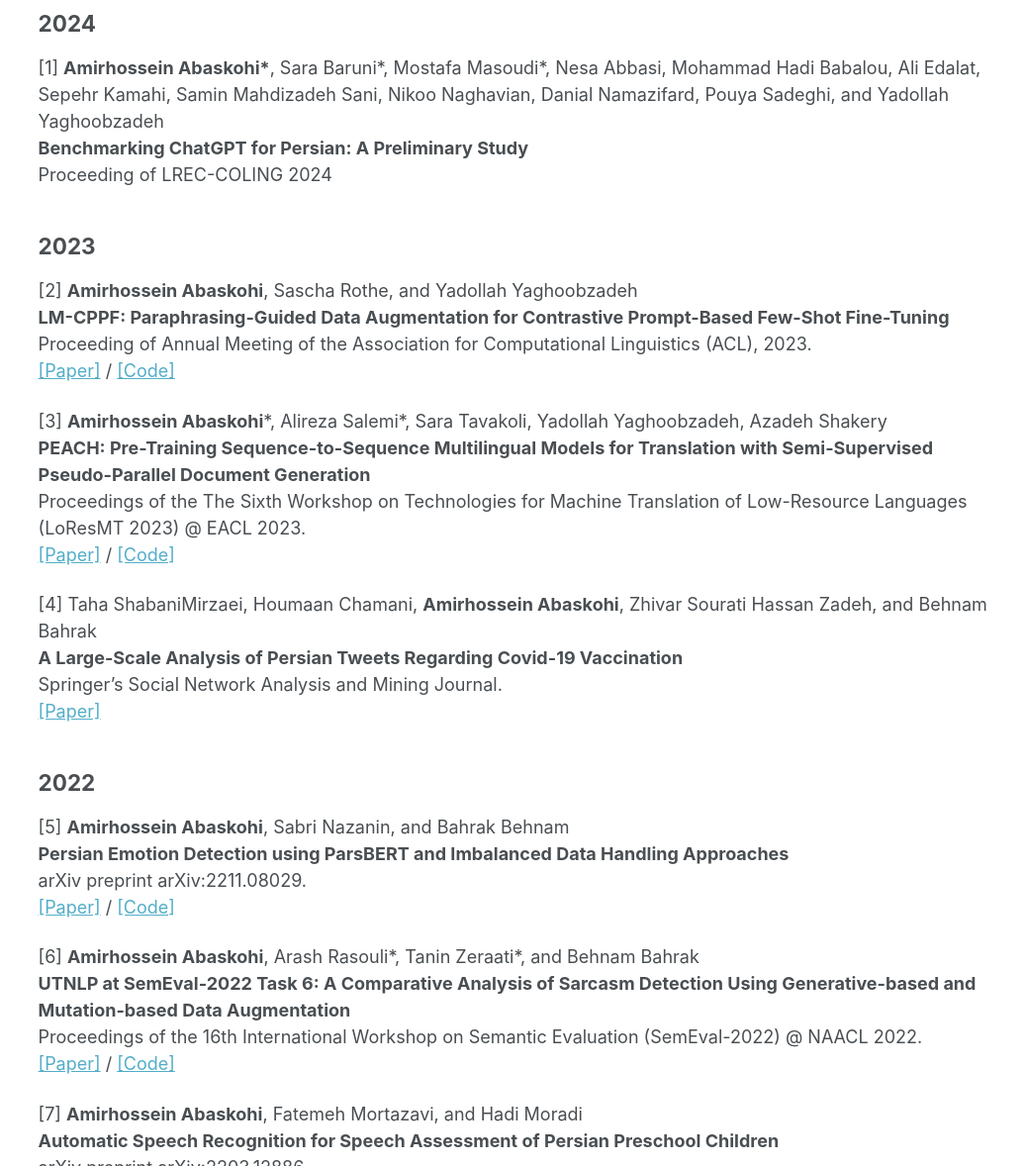
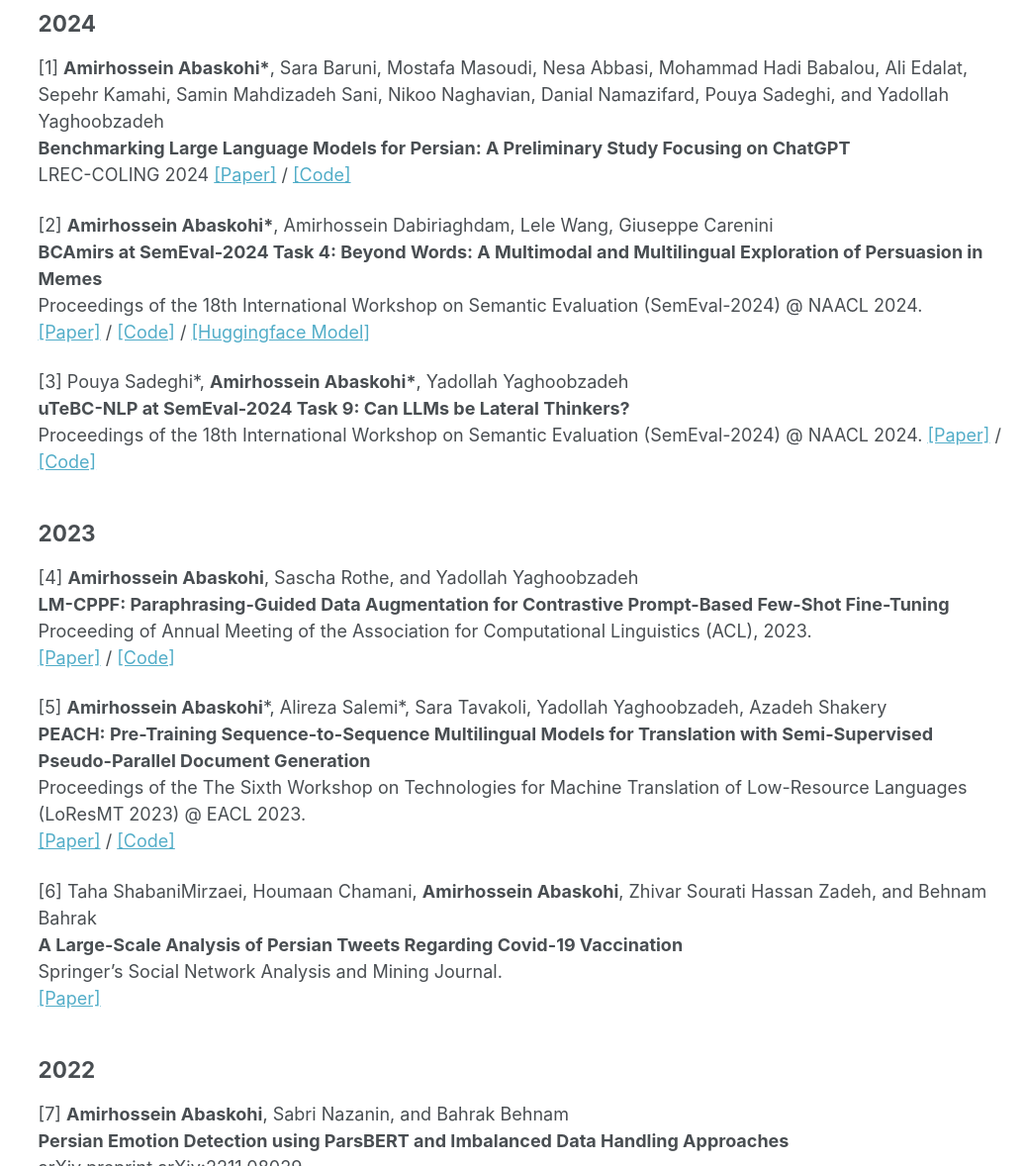
Before and after one commit to AmirAbaskohi/AmirAbaskohi.github.io, a Jekyll site: the page built from _pages/publications.md, in a window 1280 px wide and 1400 px high, cut to the strip 222-1400 px from the top of the window. Shown: the whole strip at 99% size, without its empty margins (243-1280 px from the left). Built offline with Jekyll 4.4.1, drawn with Linux system fonts in a browser that asks for light colours.

```diff
--- a/_pages/publications.md
+++ b/_pages/publications.md
@@ -10,39 +10,50 @@ author_profile: true
 {% endif %}
 
 ## 2024
-[1] __Amirhossein Abaskohi\*__, Sara Baruni\*, Mostafa Masoudi\*, Nesa Abbasi, Mohammad Hadi Babalou, Ali Edalat, Sepehr Kamahi, Samin Mahdizadeh Sani, Nikoo Naghavian, Danial Namazifard, Pouya Sadeghi, and Yadollah Yaghoobzadeh
-**Benchmarking ChatGPT for Persian: A Preliminary Study**
-Proceeding of LREC-COLING 2024
+[1] __Amirhossein Abaskohi\*__, Sara Baruni, Mostafa Masoudi, Nesa Abbasi, Mohammad Hadi Babalou, Ali Edalat, Sepehr Kamahi, Samin Mahdizadeh Sani, Nikoo Naghavian, Danial Namazifard, Pouya Sadeghi, and Yadollah Yaghoobzadeh
+**Benchmarking Large Language Models for Persian: A Preliminary Study Focusing on ChatGPT**
+LREC-COLING 2024
+[\[Paper\]](https://arxiv.org/abs/2404.02403) / [\[Code\]](https://github.com/Ipouyall/Benchmarking_ChatGPT_for_Persian)
+
+[2] __Amirhossein Abaskohi\*__, Amirhossein Dabiriaghdam, Lele Wang, Giuseppe Carenini
+**BCAmirs at SemEval-2024 Task 4: Beyond Words: A Multimodal and Multilingual Exploration of Persuasion in Memes**
+Proceedings of the 18th International Workshop on Semantic Evaluation (SemEval-2024) @ NAACL 2024.
+[\[Paper\]](https://arxiv.org/abs/2404.03022) / [\[Code\]](https://github.com/AmirAbaskohi/Beyond-Words-A-Multimodal-Exploration-of-Persuasion-in-Memes) / [\[Huggingface Model\]](https://huggingface.co/AmirHossein1378/LLaVA-1.5-7b-meme-captioner)
+
+[3] Pouya Sadeghi\*, __Amirhossein Abaskohi\*__, Yadollah Yaghoobzadeh
+**uTeBC-NLP at SemEval-2024 Task 9: Can LLMs be Lateral Thinkers?**
+Proceedings of the 18th International Workshop on Semantic Evaluation (SemEval-2024) @ NAACL 2024.
+[\[Paper\]](https://arxiv.org/abs/2404.02474) / [\[Code\]](https://github.com/Ipouyall/Can-LLMs-be-Lateral-Thinkers)
 
 ## 2023
-[2] __Amirhossein Abaskohi__, Sascha Rothe, and Yadollah Yaghoobzadeh
+[4] __Amirhossein Abaskohi__, Sascha Rothe, and Yadollah Yaghoobzadeh
 **LM-CPPF: Paraphrasing-Guided Data Augmentation for Contrastive Prompt-Based Few-Shot Fine-Tuning**
 Proceeding of Annual Meeting of the Association for Computational Linguistics (ACL), 2023.
 [\[Paper\]](https://aclanthology.org/2023.acl-short.59.pdf) / [\[Code\]](https://github.com/AmirAbaskohi/LM-CPPF)
 
-[3] __Amirhossein Abaskohi__\*, Alireza Salemi\*, Sara Tavakoli, Yadollah Yaghoobzadeh, Azadeh Shakery
+[5] __Amirhossein Abaskohi__\*, Alireza Salemi\*, Sara Tavakoli, Yadollah Yaghoobzadeh, Azadeh Shakery
 **PEACH: Pre-Training Sequence-to-Sequence Multilingual Models for Translation with Semi-Supervised Pseudo-Parallel Document Generation**
 Proceedings of the The Sixth Workshop on Technologies for Machine Translation of Low-Resource Languages (LoResMT 2023) @ EACL 2023.
 [\[Paper\]](https://aclanthology.org/2023.loresmt-1.3.pdf) / [\[Code\]](https://github.com/AmirAbaskohi/PEACH)
 
-[4] Taha ShabaniMirzaei, Houmaan Chamani, __Amirhossein Abaskohi__, Zhivar Sourati Hassan Zadeh, and Behnam Bahrak
+[6] Taha ShabaniMirzaei, Houmaan Chamani, __Amirhossein Abaskohi__, Zhivar Sourati Hassan Zadeh, and Behnam Bahrak
 **A Large-Scale Analysis of Persian Tweets Regarding Covid-19 Vaccination**
 Springer's Social Network Analysis and Mining Journal.
 [\[Paper\]](https://link.springer.com/article/10.1007/s13278-023-01154-0)
 
 ## 2022
 
-[5] __Amirhossein Abaskohi__, Sabri Nazanin, and Bahrak Behnam
+[7] __Amirhossein Abaskohi__, Sabri Nazanin, and Bahrak Behnam
 **Persian Emotion Detection using ParsBERT and Imbalanced Data Handling Approaches**
 arXiv preprint arXiv:2211.08029.
 [\[Paper\]](https://arxiv.org/pdf/2211.08029.pdf) / [\[Code\]](https://github.com/AmirAbaskohi/Persian-Emotion-Detection-using-ParsBERT-and-Imbalanced-Data-Handling-Approaches)
 
-[6] __Amirhossein Abaskohi__, Arash Rasouli\*, Tanin Zeraati\*, and Behnam Bahrak
+[8] __Amirhossein Abaskohi__, Arash Rasouli\*, Tanin Zeraati\*, and Behnam Bahrak
 **UTNLP at SemEval-2022 Task 6: A Comparative Analysis of Sarcasm Detection Using Generative-based and Mutation-based Data Augmentation**
 Proceedings of the 16th International Workshop on Semantic Evaluation (SemEval-2022) @ NAACL 2022.
 [\[Paper\]](https://aclanthology.org/2022.semeval-1.135.pdf) / [\[Code\]](https://github.com/amirabaskohi/semeval2022-task6-sarcasm-detection)
 
-[7] __Amirhossein Abaskohi__, Fatemeh Mortazavi, and Hadi Moradi
+[9] __Amirhossein Abaskohi__, Fatemeh Mortazavi, and Hadi Moradi
 **Automatic Speech Recognition for Speech Assessment of Persian Preschool Children**
 arXiv preprint arXiv:2203.12886
 [\[Paper\]](https://arxiv.org/pdf/2203.12886.pdf) / [\[Code\]](https://github.com/AmirAbaskohi/Automatic-Speech-recognition-for-Speech-Assessment-of-Persian-Preschool-Children)
```
Also changed, not shown: _pages/about.md (+3 -1 lines).
